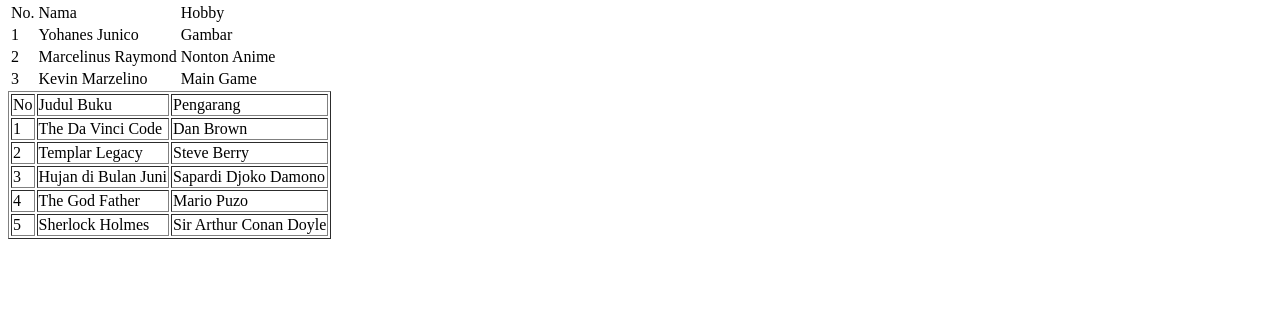
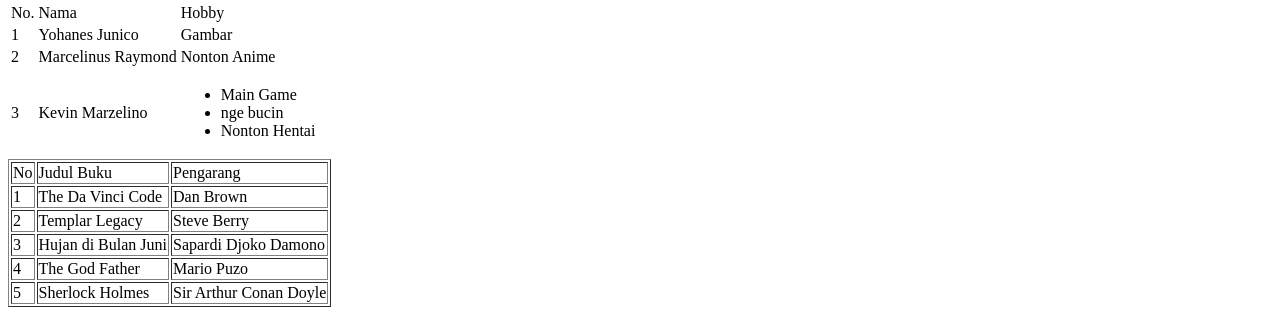
Before and after one commit to reginn23/dummy-web, a plain HTML site: page index.html in a window 1280 px wide. Shown: the part 1336-1651 px from the top of the page. Before the commit the page ends 1583 px from the top, so only its background shows below. Drawn offline with Linux system fonts and the light colour scheme.

Commit message:
Update index.html

```diff
--- a/index.html
+++ b/index.html
@@ -78,7 +78,13 @@ This page is a list of the names of Greek gods in ancient mythology and their ro
       <tr>
         <td>3</td>
         <td>Kevin Marzelino</td>
-        <td>Main Game</td>
+        <td>
+          <ul>
+            <li>Main Game</li>
+            <li>nge bucin</li>
+            <li>Nonton Hentai</li>
+          <ul>
+        </td>
       </tr>
     </table>
     <table border="1">
```
